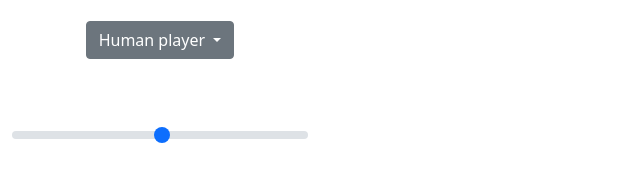
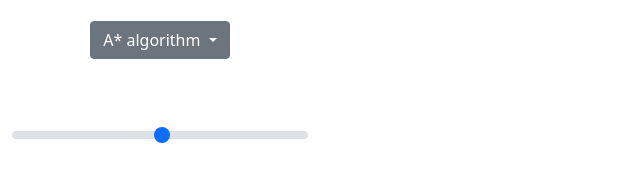
Before and after one commit to lukaszpancer/SnakeAI, a plain HTML site: page index.html in a window 1280 px wide. Shown: the part 171-352 px from the top of the page, 0-640 px from the left. Drawn offline with nearby package versions, Linux system fonts and the light colour scheme; no server answers.

Commit message:
Defaults to a*

```diff
--- a/index.html
+++ b/index.html
@@ -390,7 +390,7 @@ asyncio.run( custom_site() )
                     <div class="dropdown">
                         <button class="btn btn-secondary dropdown-toggle" type="button" id="dropdownMenuButton1"
                             data-bs-toggle="dropdown" aria-expanded="false">
-                            Human player
+                            A* algorithm
                         </button>
                         <ul class="dropdown-menu" aria-labelledby="dropdownMenuButton1">
                             <li><a class="dropdown-item"
```
